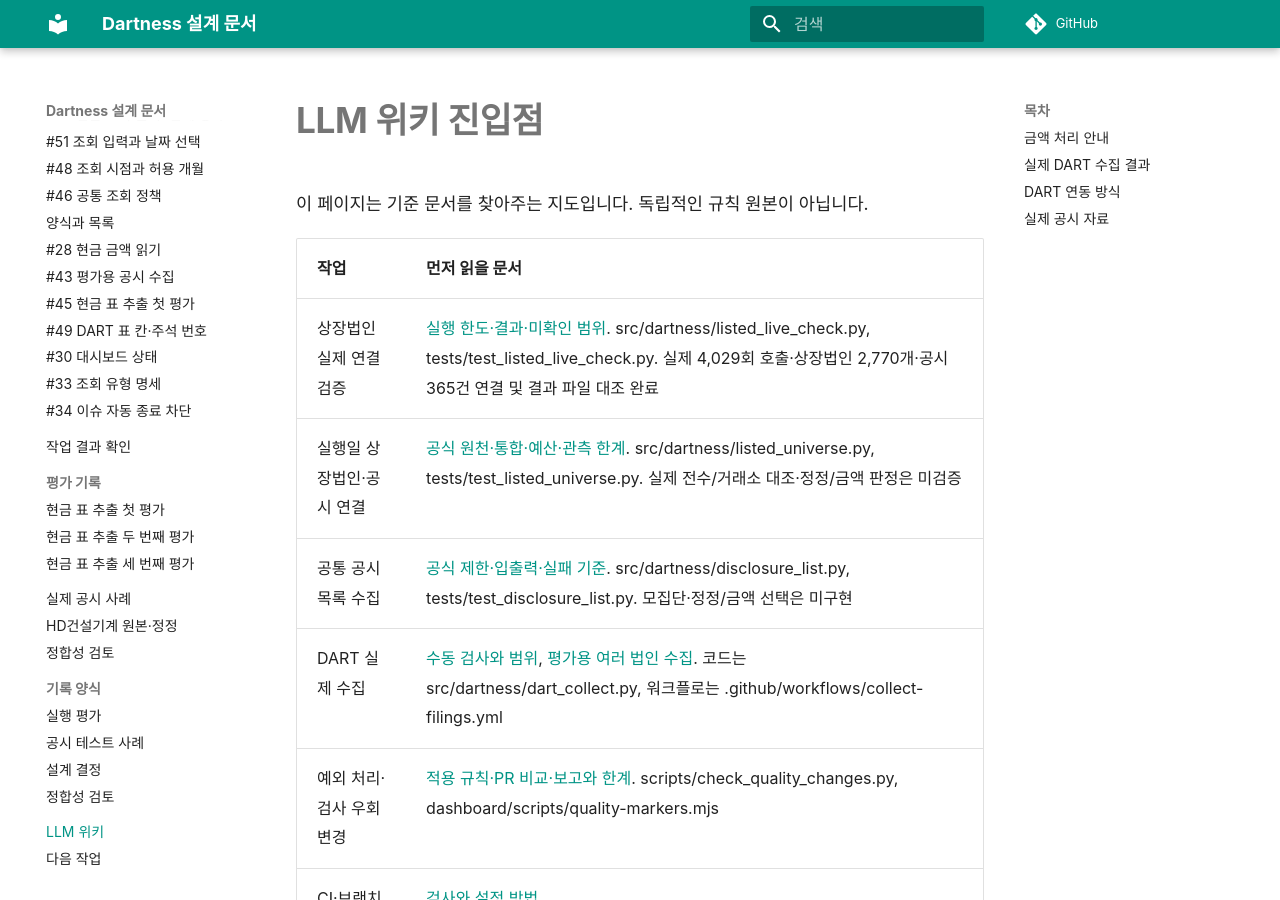
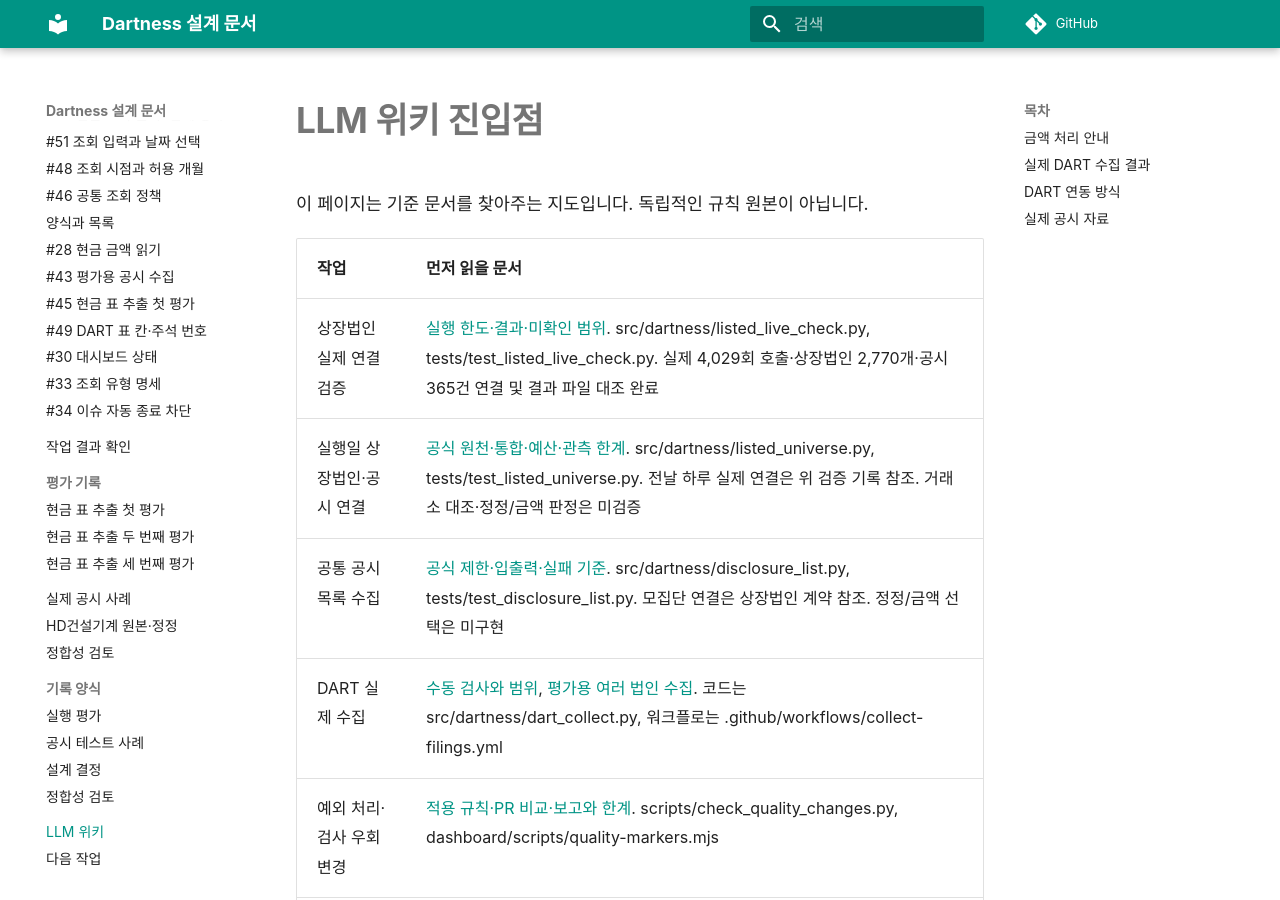
Before and after one commit to YUJAEYUN/Dartness, an MkDocs documentation site: the page built from docs/wiki/index.md, in a window 1280 px wide and 900 px high. Built offline with MkDocs 1.6.1 and Material for MkDocs 9.7.7, drawn with Linux system fonts in a browser that asks for light colours; comment, search, counter and statistics services are not loaded.

Commit message:
위키의 실제 검증과 모집단 연결 상태 정합성 수정

```diff
--- a/docs/wiki/index.md
+++ b/docs/wiki/index.md
@@ -5,8 +5,8 @@
 | 작업 | 먼저 읽을 문서 |
 |---|---|
 | 상장법인 실제 연결 검증 | [실행 한도·결과·미확인 범위](../guides/listed-live-check.md). src/dartness/listed_live_check.py, tests/test_listed_live_check.py. 실제 4,029회 호출·상장법인 2,770개·공시 365건 연결 및 결과 파일 대조 완료 |
-| 실행일 상장법인·공시 연결 | [공식 원천·통합·예산·관측 한계](../specs/listed-universe.md). src/dartness/listed_universe.py, tests/test_listed_universe.py. 실제 전수/거래소 대조·정정/금액 판정은 미검증 |
-| 공통 공시 목록 수집 | [공식 제한·입출력·실패 기준](../specs/disclosure-list.md). src/dartness/disclosure_list.py, tests/test_disclosure_list.py. 모집단·정정/금액 선택은 미구현 |
+| 실행일 상장법인·공시 연결 | [공식 원천·통합·예산·관측 한계](../specs/listed-universe.md). src/dartness/listed_universe.py, tests/test_listed_universe.py. 전날 하루 실제 연결은 위 검증 기록 참조. 거래소 대조·정정/금액 판정은 미검증 |
+| 공통 공시 목록 수집 | [공식 제한·입출력·실패 기준](../specs/disclosure-list.md). src/dartness/disclosure_list.py, tests/test_disclosure_list.py. 모집단 연결은 상장법인 계약 참조. 정정/금액 선택은 미구현 |
 | DART 실제 수집 | [수동 검사와 범위](../guides/dart-live-check.md), [평가용 여러 법인 수집](../guides/dart-live-check.md#evaluation-collection). 코드는 src/dartness/dart_collect.py, 워크플로는 .github/workflows/collect-filings.yml |
 | 예외 처리·검사 우회 변경 | [적용 규칙·PR 비교·보고와 한계](../guides/quality-guards.md). scripts/check_quality_changes.py, dashboard/scripts/quality-markers.mjs |
 | CI·브랜치 설정 | [검사와 설정 방법](../guides/ci.md) |
```
